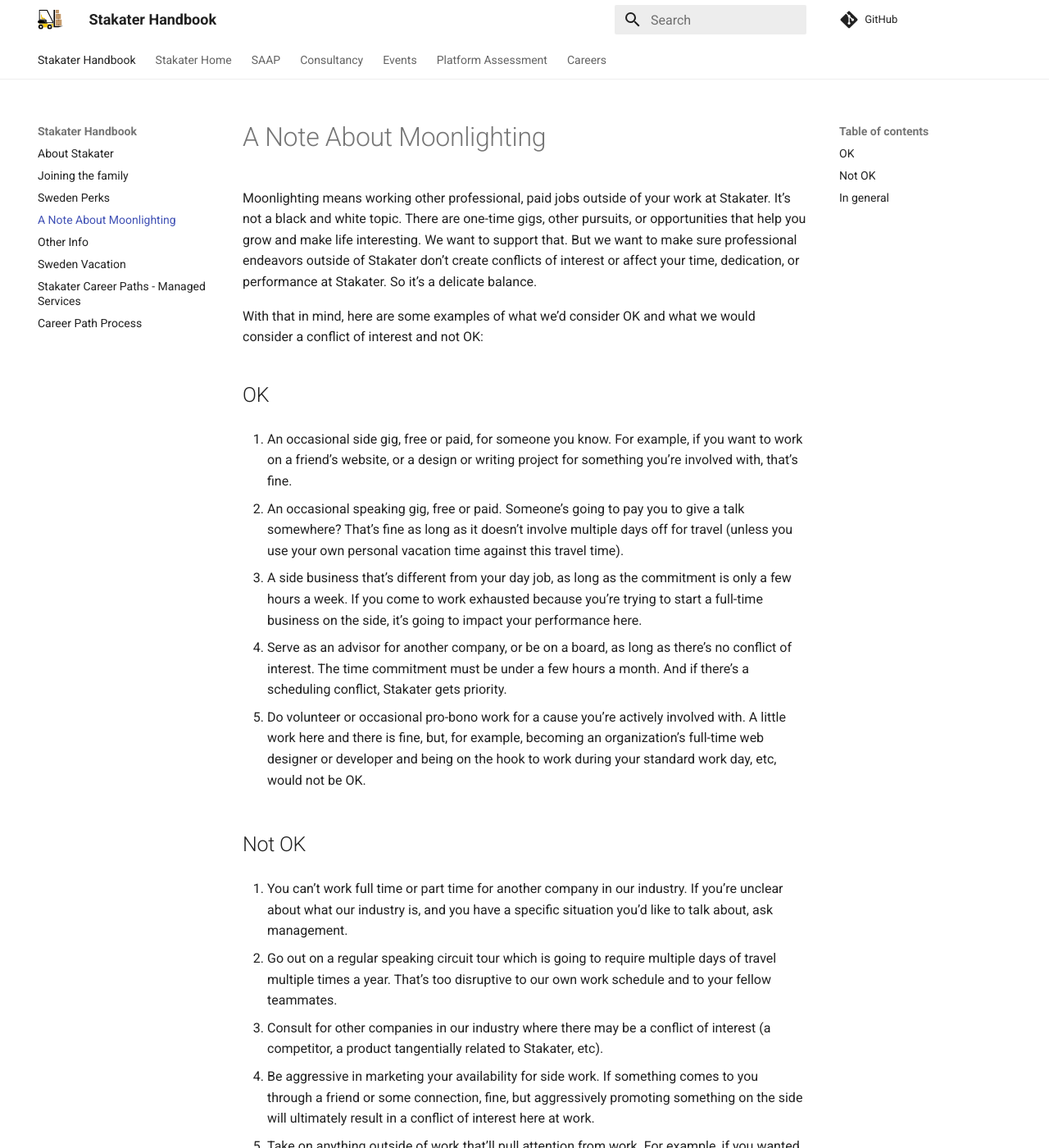
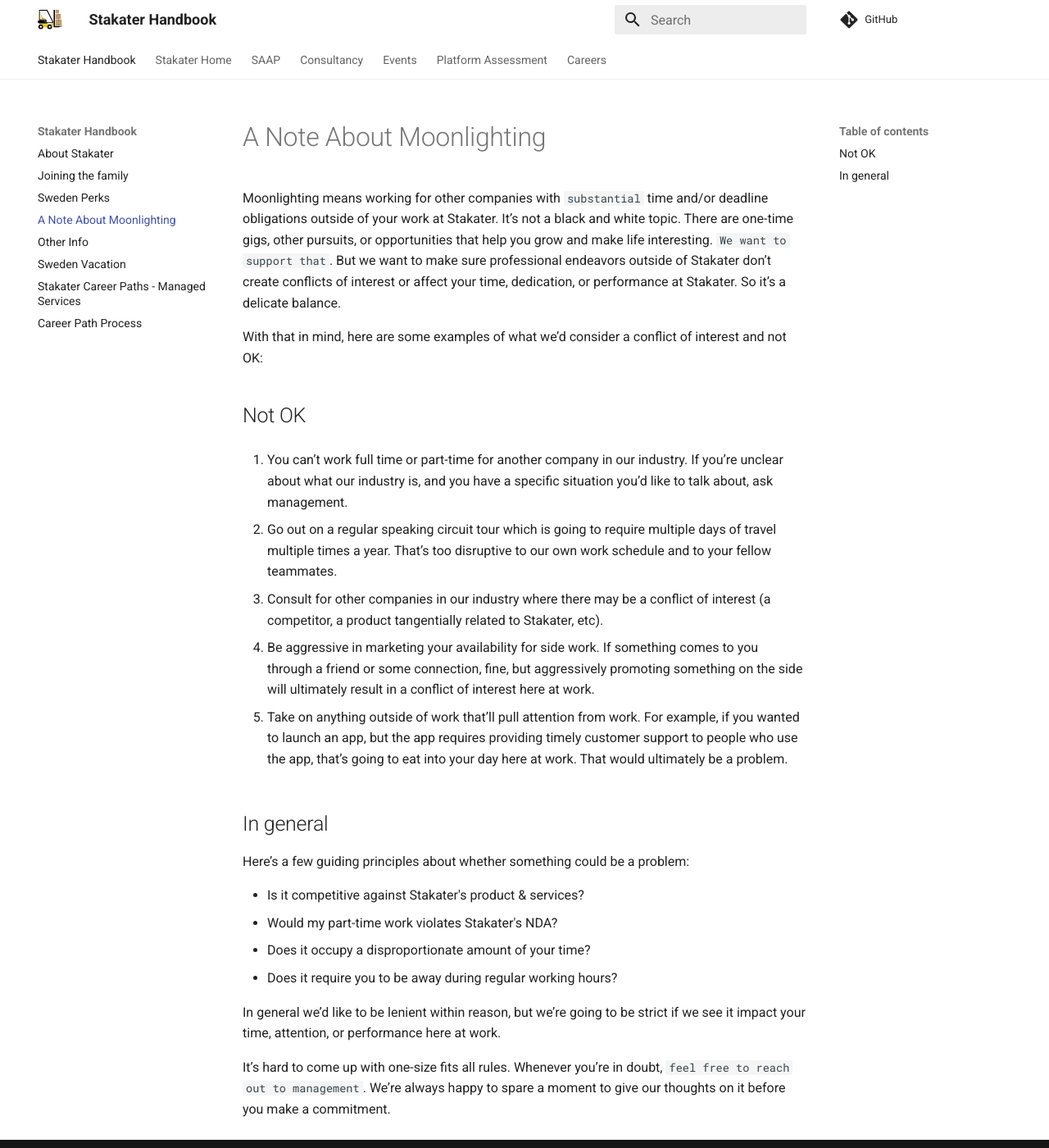
Before and after one commit to stakater/employee-handbook, an MkDocs documentation site: the page built from content/moonlighting.md, in a window 1280 px wide and 1400 px high. Shown: the whole window at 82% size. Built offline with MkDocs 1.6.1 and Material for MkDocs 9.7.7, drawn with Linux system fonts in a browser that asks for light colours; comment, search, counter and statistics services are not loaded; some of the changed text lies outside the part shown.

Commit message:
Update moonlighting Remove OK part since i think it might be better to let everyone come forward and consult with management

```diff
--- a/content/moonlighting.md
+++ b/content/moonlighting.md
@@ -1,24 +1,12 @@
 # A Note About Moonlighting
 
-Moonlighting means working other professional, paid jobs outside of your work at Stakater. It’s not a black and white topic. There are one-time gigs, other pursuits, or opportunities that help you grow and make life interesting. We want to support that. But we want to make sure professional endeavors outside of Stakater don’t create conflicts of interest or affect your time, dedication, or performance at Stakater. So it’s a delicate balance.
+Moonlighting means working for other companies with ``substantial`` time and/or deadline obligations outside of your work at Stakater. It’s not a black and white topic. There are one-time gigs, other pursuits, or opportunities that help you grow and make life interesting. ``We want to support that``. But we want to make sure professional endeavors outside of Stakater don’t create conflicts of interest or affect your time, dedication, or performance at Stakater. So it’s a delicate balance.
 
-With that in mind, here are some examples of what we’d consider OK and what we would consider a conflict of interest and not OK:
-
-## OK
-
-1. An occasional side gig, free or paid, for someone you know. For example, if you want to work on a friend’s website, or a design or writing project for something you’re involved with, that’s fine.
-
-2. An occasional speaking gig, free or paid. Someone’s going to pay you to give a talk somewhere? That’s fine as long as it doesn’t involve multiple days off for travel (unless you use your own personal vacation time against this travel time).
-
-3. A side business that’s different from your day job, as long as the commitment is only a few hours a week. If you come to work exhausted because you’re trying to start a full-time business on the side, it’s going to impact your performance here.
-
-4. Serve as an advisor for another company, or be on a board, as long as there’s no conflict of interest. The time commitment must be under a few hours a month. And if there’s a scheduling conflict, Stakater gets priority.
-
-5. Do volunteer or occasional pro-bono work for a cause you’re actively involved with. A little work here and there is fine, but, for example, becoming an organization’s full-time web designer or developer and being on the hook to work during your standard work day, etc, would not be OK.
+With that in mind, here are some examples of what we’d consider a conflict of interest and not OK:
 
 ## Not OK
 
-1. You can’t work full time or part time for another company in our industry. If you’re unclear about what our industry is, and you have a specific situation you’d like to talk about, ask management.
+1. You can’t work full time or part-time for another company in our industry. If you’re unclear about what our industry is, and you have a specific situation you’d like to talk about, ask management.
 
 2. Go out on a regular speaking circuit tour which is going to require multiple days of travel multiple times a year. That’s too disruptive to our own work schedule and to your fellow teammates.
 
@@ -32,11 +20,11 @@ With that in mind, here are some examples of what we’d consider OK and what we
 
 Here’s a few guiding principles about whether something could be a problem:
 
-* Is it competitive?
+* Is it competitive against Stakater's product & services?
+* Would my part-time work violates Stakater's NDA?
 * Does it occupy a disproportionate amount of your time?
-* Does it require you to be away during times when you’re needed at work?
-* Is it another paid gig that employs the same skills Stakater is paying you for?
+* Does it require you to be away during regular working hours?
 
 In general we’d like to be lenient within reason, but we’re going to be strict if we see it impact your time, attention, or performance here at work.
 
-It’s hard to come up with one-size fits all rules. If you’re in doubt, please reach out to management. We’re always happy to spare a moment to give our thoughts on it before you make a commitment.
+It’s hard to come up with one-size fits all rules. Whenever you’re in doubt, ``feel free to reach out to management``. We’re always happy to spare a moment to give our thoughts on it before you make a commitment.
```
